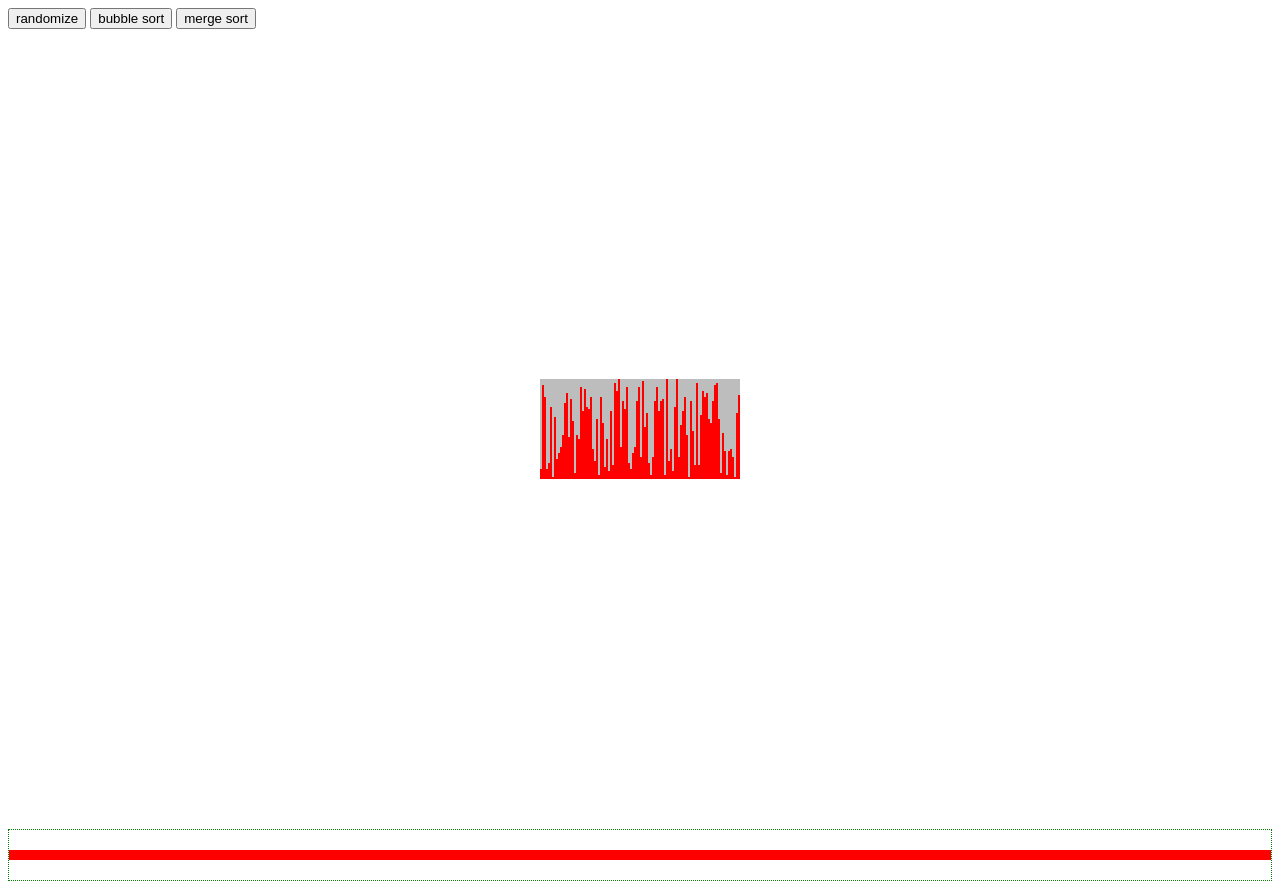
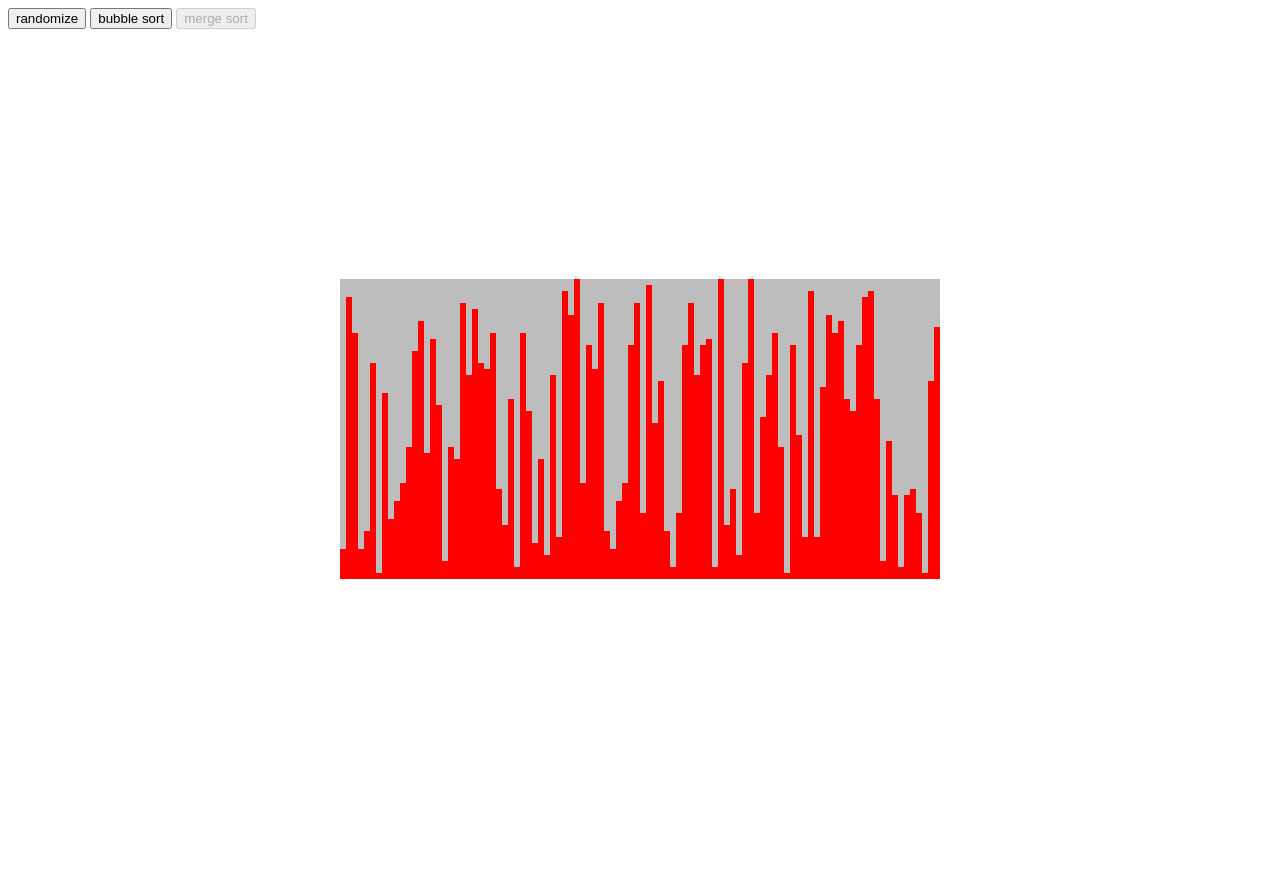
Before and after one commit to stoikal/visual-sort, a website with bundled scripts: page public/index.html in a window 1280 px wide. After the commit the page ends 837 px from the top, so only its background shows below. Built offline with nearby package versions, Linux system fonts and the light colour scheme.

```diff
--- a/public/components/array-item.js
+++ b/public/components/array-item.js
@@ -1,5 +1,5 @@
 const template = document.createElement('template');
-const NODE_SIZE = 2;
+const NODE_SIZE = 6;
 
 template.innerHTML = `
   <style>
--- a/public/index.html
+++ b/public/index.html
@@ -12,33 +12,14 @@
       display: grid;
       place-items: center;
     }
-
-    .grid-parent {
-      display: grid;
-      grid-template-columns: 1fr;
-      grid-template-rows: repeat(10, 1fr);
-      border: 1px dotted green;
-      /* height: 100px */
-    }
-
-    .grid-item {
-      min-width: 10px;
-      min-height: 10px;
-      grid-row-start: 5;
-      grid-row-end: 7;
-      background-color: red;
-    }
   </style>
   <title>Document</title>
 </head>
 <body>
   <button id="randomize">randomize</button>
   <button id="bubble-sort">bubble sort</button>
-  <button id="merge-sort">merge sort</button>
+  <button id="merge-sort" disabled>merge sort</button>
+
   <div class="container"></div>
-
-  <div class="grid-parent">
-    <div class="grid-item"></div>
-  </div>
 </body>
 </html>
--- a/public/main.js
+++ b/public/main.js
@@ -18,7 +18,7 @@
 
 $randomizeBtn.addEventListener('click', () => {
   array.itemRefs.forEach((item) => {
-    item.setAttribute('value', getRandomInt(MAX_VALUE));
+    item.setAttribute('value', getRandomInt(array.MAX_VALUE));
   });
 });
 
--- a/public/utils/create-array.js
+++ b/public/utils/create-array.js
@@ -22,5 +22,7 @@
 
 export default {
   element: $arrayContainer,
-  itemRefs
+  itemRefs,
+  ARRAY_LENGTH,
+  MAX_VALUE
 }
```
Also changed, not shown: package.json (+3 -4 lines), readme.md (added).
